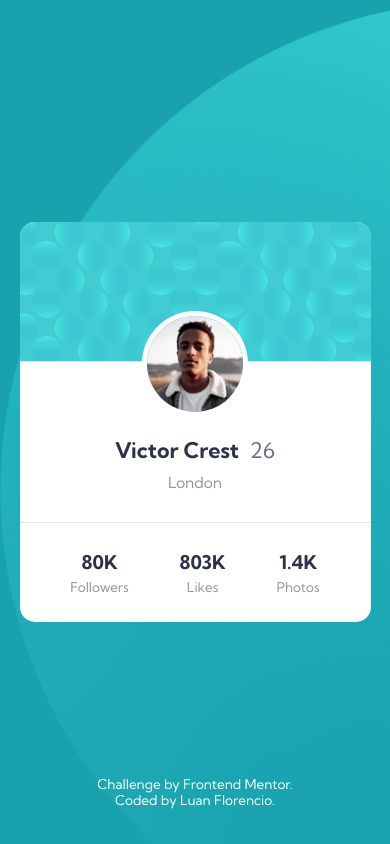
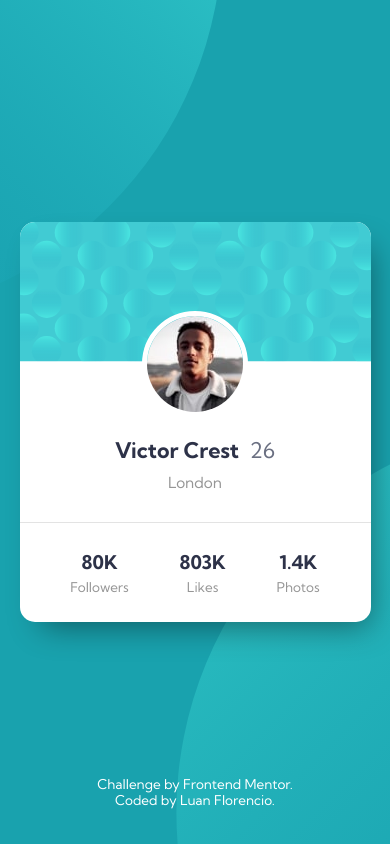
Before and after one commit to LuanFlorencioo/Profile-card-component, a plain HTML site: page index.html in a window 390 px wide. Drawn offline with Linux system fonts and the light colour scheme.

Commit message:
File upgrade

```diff
--- a/styles/styles.css
+++ b/styles/styles.css
@@ -1,7 +1,16 @@
 @import url(./main.css);
 
-body {
-    background-image: url(../images/bg-pattern-top.svg), url(../images/bg-pattern-bottom.svg);
+@media (max-width: 600px) {
+    body {
+        background-image: url(../images/bg-pattern-top.svg), url(../images/bg-pattern-bottom.svg);
+        background-repeat: no-repeat, no-repeat;
+        background-size: 200vw, 200vw;
+        background-position: calc(-200vw/1.4) calc(-200vw/1.7), 45vw 50vh;
+    }
+}
+
+@media (min-width: 601px) {
+
 }
 
 main {
@@ -14,11 +23,12 @@ main {
 
 .profile-card-component {
     width: 90%;
-    max-width: 400px;
+    max-width: 375px;
     min-width: 300px;
     height: 400px;
     border-radius: 15px;
     background-color: #fff;
+    box-shadow: 10px 15px 32px -11px rgba(0, 0, 0, 0.44);
 }
 
 section.status-avatar {
```
